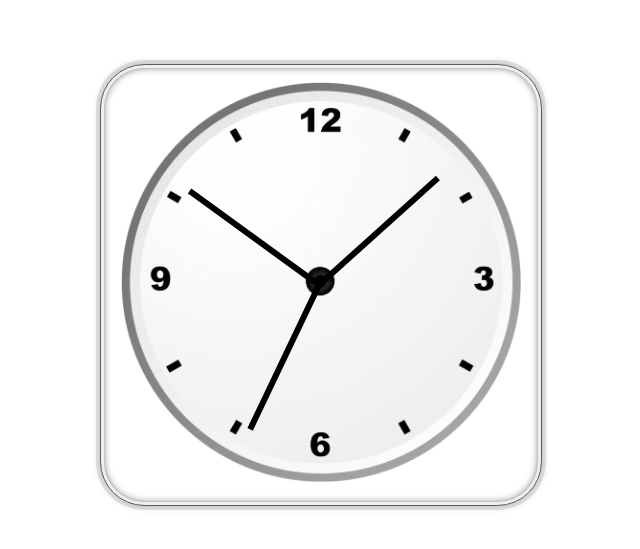
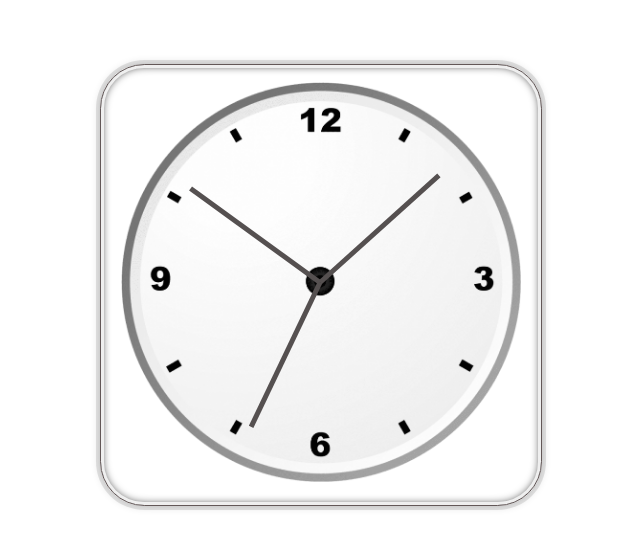
Before and after one commit to garun9628/Vanilla_Javascript_Projects, a plain HTML site: page JS_Clock/index.html in a window 1280 px wide. Shown: the part 115-664 px from the top of the page, without its empty margins (319-959 px from the left). Drawn offline with Linux system fonts and the light colour scheme.

Commit message:
style changes

```diff
--- a/JS_Clock/style.css
+++ b/JS_Clock/style.css
@@ -39,11 +39,11 @@ body {
 
 .hand {
   width: 40%;
-  height: 6px;
-  background: black;
+  height: 5px;
+  background: rgb(85, 80, 80);
   position: absolute;
-  top: 50%;
-  left: 38px;
+  top: 49.5%;
+  left: 38.5px;
   transform-origin: 100%;
   transform: rotate(90deg);
   /* transition: all 0.5s; */
```
